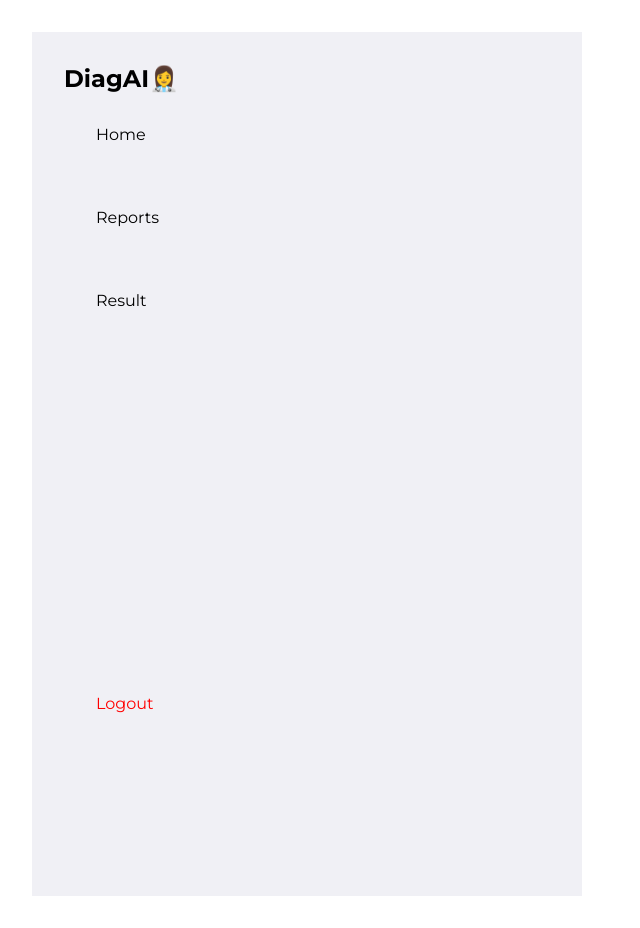
After one commit to Cavista-Hackathon-2024/TeamHackHive, a Flask app: page /nav in a window 1280 px wide. The commit adds this page. Shown: the whole page, without its empty margins (0-640 px from the left). Run offline with Flask 3, Linux system fonts and the light colour scheme.

Commit message:
added styles for nav

```diff
--- a/app.py
+++ b/app.py
@@ -24,5 +24,13 @@ def diagnose():
 def symptomresults():
     return render_template("pages/result.html")
 
+@app.route("/reports")
+def reports():
+    return render_template("pages/reports.html")
+
+@app.route("/nav")
+def nav():
+     return render_template("pages/nav.html")
+
 if __name__ == "_main_":
 	app.run(host="0.0.0.0")
--- a/static/css/index.css
+++ b/static/css/index.css
@@ -7,6 +7,14 @@ body{
     box-sizing: border-box;
     font-family: 'Montserrat', sans-serif;
     padding: 2rem;
+}
+ul{
+    list-style: none;
+
+}
+a{
+    text-decoration: none;
+    color: inherit;
 }
 
 h1{
--- /dev/null
+++ b/static/css/nav.css
@@ -0,0 +1,29 @@
+nav{
+    width: 40%;
+    max-width: 40%;
+    background-color: #F0F0F5;
+    height: 100vh;
+    padding: 2rem;
+}
+
+ul li{
+    padding: 2rem;
+    transition: all 0.3s;
+}
+
+.nav--list:hover{
+    color: #000000;
+    font-weight: bold;
+}
+
+nav ul{
+    display: flex;
+    flex-direction: column;
+    justify-content: space-between;
+    gap: 20rem;
+}
+
+.logout{
+    color: red;
+    margin: auto 0;
+}
--- /dev/null
+++ b/templates/pages/nav.html
@@ -0,0 +1,23 @@
+<!DOCTYPE html>
+<html lang="en">
+<head>
+    <meta charset="UTF-8">
+    <meta name="viewport" content="width=device-width, initial-scale=1.0">
+    <link rel="stylesheet" href="../../static/css/index.css">
+    <link rel="stylesheet" href="../../static/css/nav.css">
+    <title>Document</title>
+</head>
+<body>
+    <nav>
+        <span class="logo">DiagAI👩‍⚕️</span>
+        <ul>
+            <div>
+                <li class="nav--list"><a href="/">Home</a></li>
+                <li class="nav--list"><a href="/reports">Reports</a></li>
+                <li class="nav--list"><a href="/symptom_result">Result</a></li>
+            </div>
+            <li class="logout"><a href="">Logout</a></li>
+        </ul>
+    </nav>
+</body>
+</html>
```
Also changed, not shown: static/css/reports.css (added, +20 -0 lines), templates/pages/reports.html (+44 -0 lines).
